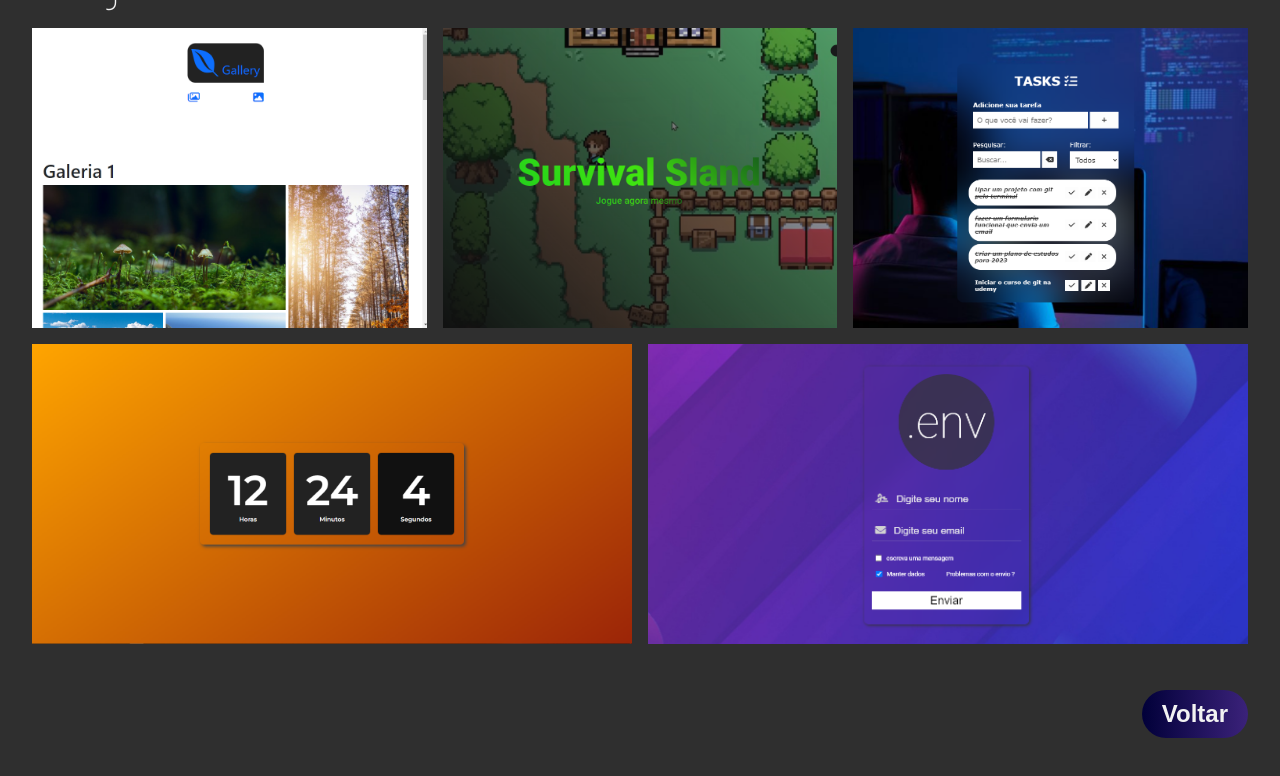
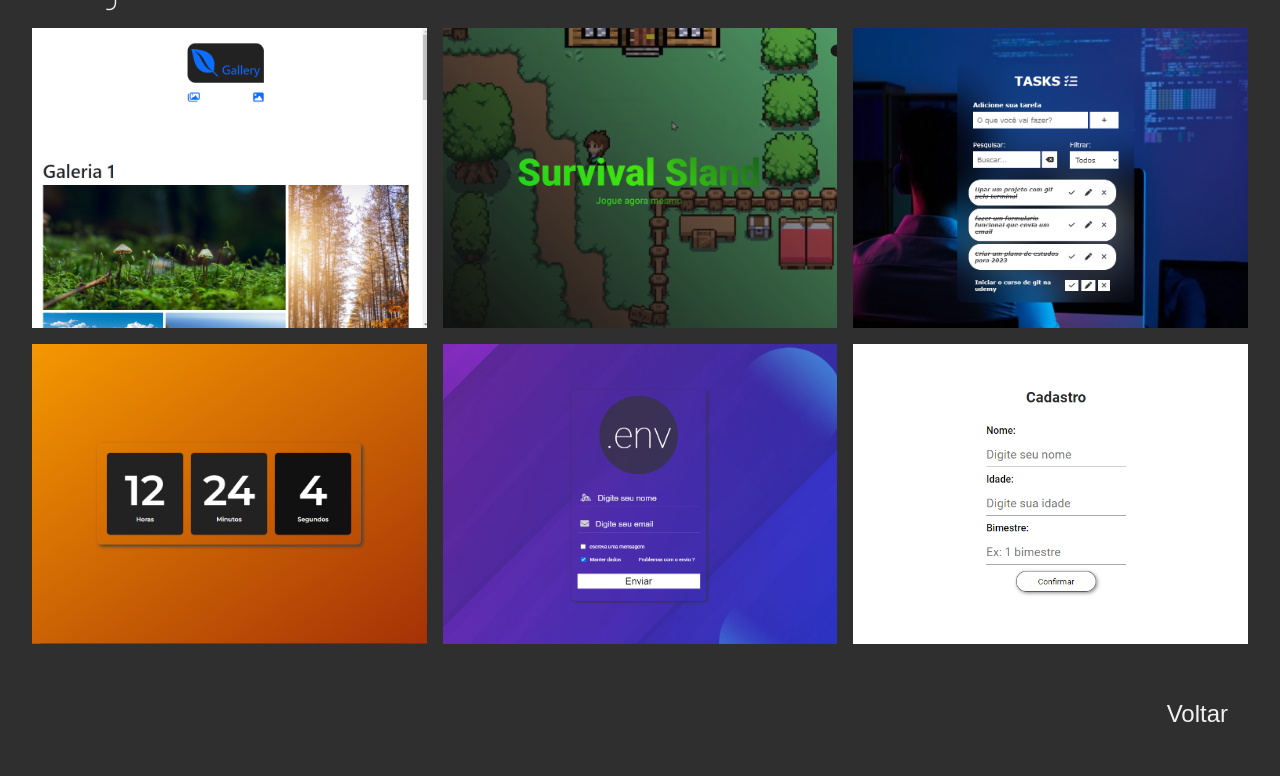
Before and after one commit to gust17x/New-Portfolio, a React (Vite) app: page / in a window 1280 px wide. Both pictures are taken after a click on the button "Projetos". Shown: the part 82-858 px from the top of the page. Built offline with nearby package versions, Linux system fonts and the light colour scheme.

Commit message:
correção

```diff
--- a/src/components/Sass/_alings.sass
+++ b/src/components/Sass/_alings.sass
@@ -25,23 +25,24 @@
     vertical-align: middle
     position: relative
     width: 30%
-    background: linear-gradient(90deg, #3b227a 10%,#3b227a00 90%)
+    background: linear-gradient(90deg, aqua 10%,#3b227a00 90%)
     @media (max-width: 600px)
                 width: 26%
 @mixin button-a
             cursor: pointer
             margin: 30px 0
             padding: 10px 20px
-            background: linear-gradient(to left,#3b227a, #1e115a, #010039)
+            // background: linear-gradient(to left, #00bbff, #10a7de)
+            background-color: transparent
             font-size: 1.5rem
             border-radius: 30px
             color: colors.$primary-color
-            font-weight: 600
             border: 0
-            transition: .3s
+            transition: .4s
             &:hover
-                opacity: .8
-                transform: scale(1.1)
+                color: black
+                background: #fff
+
 @mixin title-h1
             font-size: 2.7rem
             margin: 10px 0
--- a/src/components/Sass/projects.sass
+++ b/src/components/Sass/projects.sass
@@ -6,6 +6,12 @@ body
     @include alings.google-font-roboto
     background: colors.$bg-color
     padding: 2rem
+    animation: anima .5s ease-in-out
+    @keyframes anima
+        0%
+            opacity: 0
+        100%
+            opacity: 1
     @media (max-width: 600px)
         padding: .3rem
     h1
@@ -23,7 +29,6 @@ body
         flex-wrap: wrap
         margin: 1rem 0
         gap: 1rem
-
         .box
             background: #111
             color: colors.$primary-color
@@ -33,6 +38,8 @@ body
             position: relative
             flex-direction: row-reverse
             overflow: hidden
+            max-width: 500px
+
             &:hover .box-infor
                 transform: translateX(99%)
                 box-shadow: 1px 1px 10px colors.$bg-color-two
@@ -59,14 +66,14 @@ body
                 .infor-title
                     font-weight: 400
                 .infor-text
-                    font-weight: 200
+                    font-weight: 400
                 .span-infor
                     color: #ccc
                 .btn-to-project
                    @include alings.button-a
                    padding: 10px 15px
                    font-size: 1rem
-                   font-weight: 300
+                   font-weight: 500
 
     .div-btn-voltar
         display: flex
--- a/src/components/Sass/styles.sass
+++ b/src/components/Sass/styles.sass
@@ -22,6 +22,13 @@ i
     @include alings.responsive
     max-width: 1200px
     margin: 0 auto
+    animation: anima 2s ease
+    @keyframes anima
+        0%
+            opacity: 0
+        100%
+            opacity: 1
+
     @media (max-width: 900px)
             padding: 2rem
             gap: 70px
@@ -31,10 +38,10 @@ i
 
     .container-name
         grid-column: span 2
-        font-size: 8vw
+        font-size: 4em
         font-weight: 100
         color: #fff
-        background-image: linear-gradient(45deg,#ffffff 40%, #010039 50%, #ffffff 60%)
+        background-image: linear-gradient(45deg,#ffffff 40%, #2f2f2f 50%, #ffffff 60%)
         color: black
         background-clip: text
         -webkit-background-clip: text
@@ -63,8 +70,6 @@ i
             width: 100%
             border-radius:20px
             transition: .2s
-            &:hover
-                transform: scale(1.1)
 
         .infor-dev
             font-size: 1.3rem
@@ -162,7 +167,7 @@ i
                             font-size: .9rem
                             letter-spacing: 1px
                 a
-                    color: #0033ff
+                    color: #ffffff
 
 
         .tecnologias-container
@@ -225,10 +230,12 @@ i
             display: flex
             align-items: center
             flex-direction: column
+            margin: 20px 0
             h1
                 @include alings.title-h1
                 @include alings.responsive-title
                 width: 100%
+                text-align: center
 
             h1:after
                 @include alings.line-efect
@@ -241,7 +248,7 @@ i
                 vertical-align: middle
                 position: relative
                 width: 30%
-                background: linear-gradient(to left,#3b227a 10%,#cccccc00 90%)
+                background: linear-gradient(to left,aqua 10%,#cccccc00 90%)
                 @media (max-width: 900px)
                         display: none
             ul
--- a/src/components/pages/Projects.jsx
+++ b/src/components/pages/Projects.jsx
@@ -4,6 +4,7 @@ import survivalSland from '../../img/Survival Sland.png'
 import SiteRelogio from '../../img/SITE RELOGIO.png'
 import TaskList from '../../img/TaskList.png'
 import EnvEmail from '../../img/envioEmail.png'
+import provaDev from '../../img/provadev.png'
 import '../Sass/projects.sass'
 
 export const Projects = ({projectPage}) => {
@@ -76,6 +77,18 @@ export const Projects = ({projectPage}) => {
              </figure>
           </div>
 
+          <div className="box">
+            <img src={provaDev} alt="Imagem do site .env" />
+            <figure className='box-infor'>
+                <nav>
+                <h2 className='infor-title'>Prova-dev</h2>
+                <p className='infor-text'><span className='span-infor'>Uma prova com questões sobre programação</span></p>
+                </nav>
+
+                <a className='btn-to-project' href='https://gust17x.github.io/ProvaDev/'>Ver projeto</a>
+             </figure>
+          </div>
+
         </div>
 
         <div className='div-btn-voltar'><button onClick={projectPage} className="btn-voltar" >Voltar</button></div>
```
Also changed, not shown: src/img/provadev.png (added).
